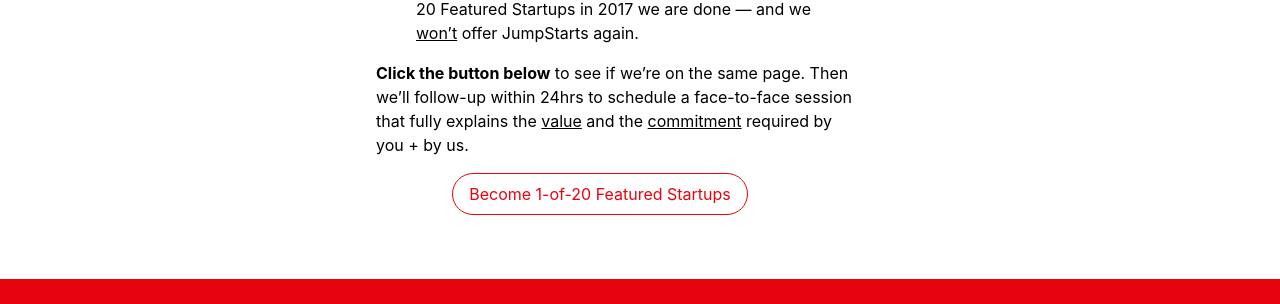
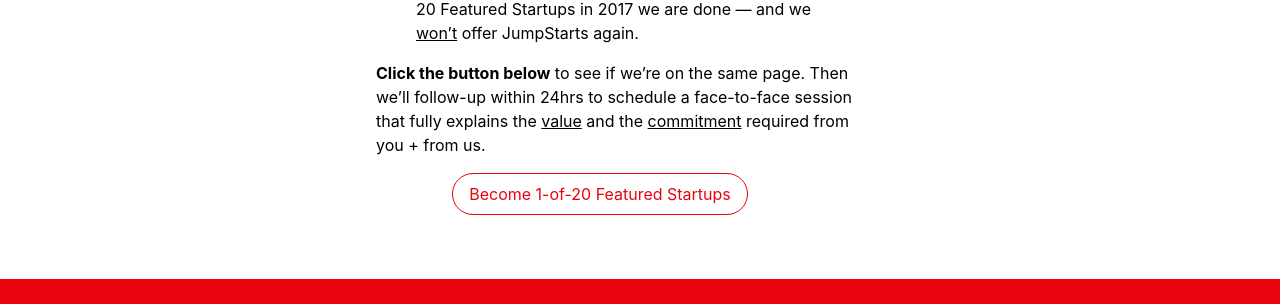
Before and after one commit to aaronergreen/jumpstarts, a Jekyll site: the page built from _about/contact.md, in a window 1280 px wide. Shown: the part 462-766 px from the top of the page. Built offline with Jekyll 4.4.1, drawn with Linux system fonts in a browser that asks for light colours.

Commit message:
GTBR text

```diff
--- a/_about/contact.md
+++ b/_about/contact.md
@@ -13,7 +13,7 @@ order: 5
 
 *   and <u>don’t</u> sit-on-the-fence about applying: once we get to 20 Featured Startups in 2017 we are done — and we <u>won’t</u> offer JumpStarts again.
 
-**Click the button below** to see if we’re on the same page. Then we’ll follow-up within 24hrs to schedule a face-to-face session that fully explains the <u>value</u> and the <u>commitment</u> required by you + by us.
+**Click the button below** to see if we’re on the same page. Then we’ll follow-up within 24hrs to schedule a face-to-face session that fully explains the <u>value</u> and the <u>commitment</u> required from you + from us.
 
 <div class="tc">
 <a href="https://aaron327.typeform.com/to/emQXTy"  target="_blank" class="link bg-white dark-red br-pill ba ph3 pv2 dib mr4">Become 1-of-20 Featured Startups</a>
```
